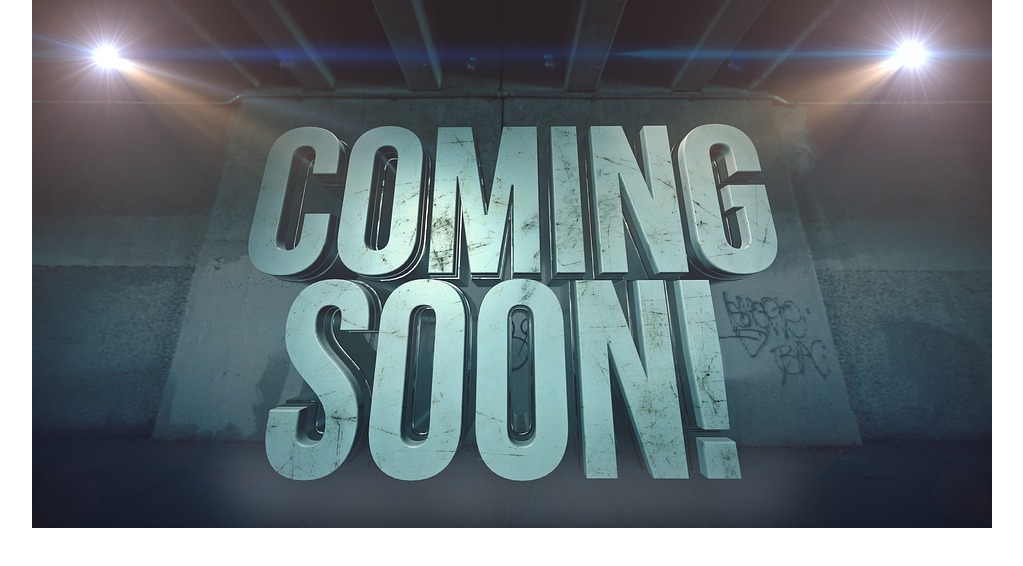
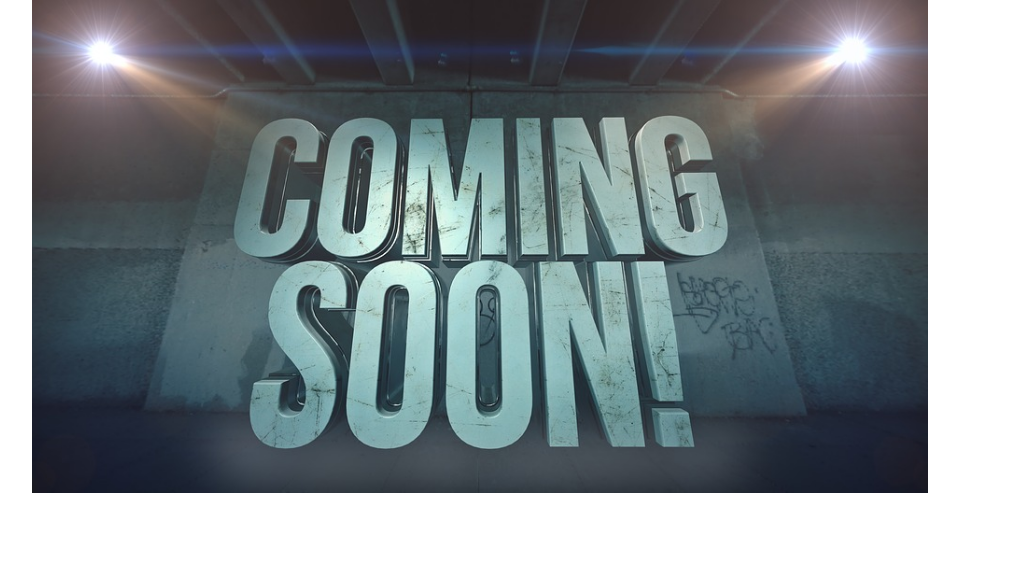
Before and after one commit to thesiseller1fluht1/thesiseller1fluht1.github.io, a plain HTML site: page coming-soon.html in a window 1280 px wide. Shown: the whole page, without its empty margins (160-1183 px from the left). Drawn offline with Linux system fonts and the light colour scheme.

Commit message:
max size for image

```diff
--- a/css/main.css
+++ b/css/main.css
@@ -100,6 +100,10 @@ textarea {
   .container {
     margin: auto;
     width: 70%;
+  }
+
+  .container > img {
+    max-width: 100%;
   }
 
   .content {
```
